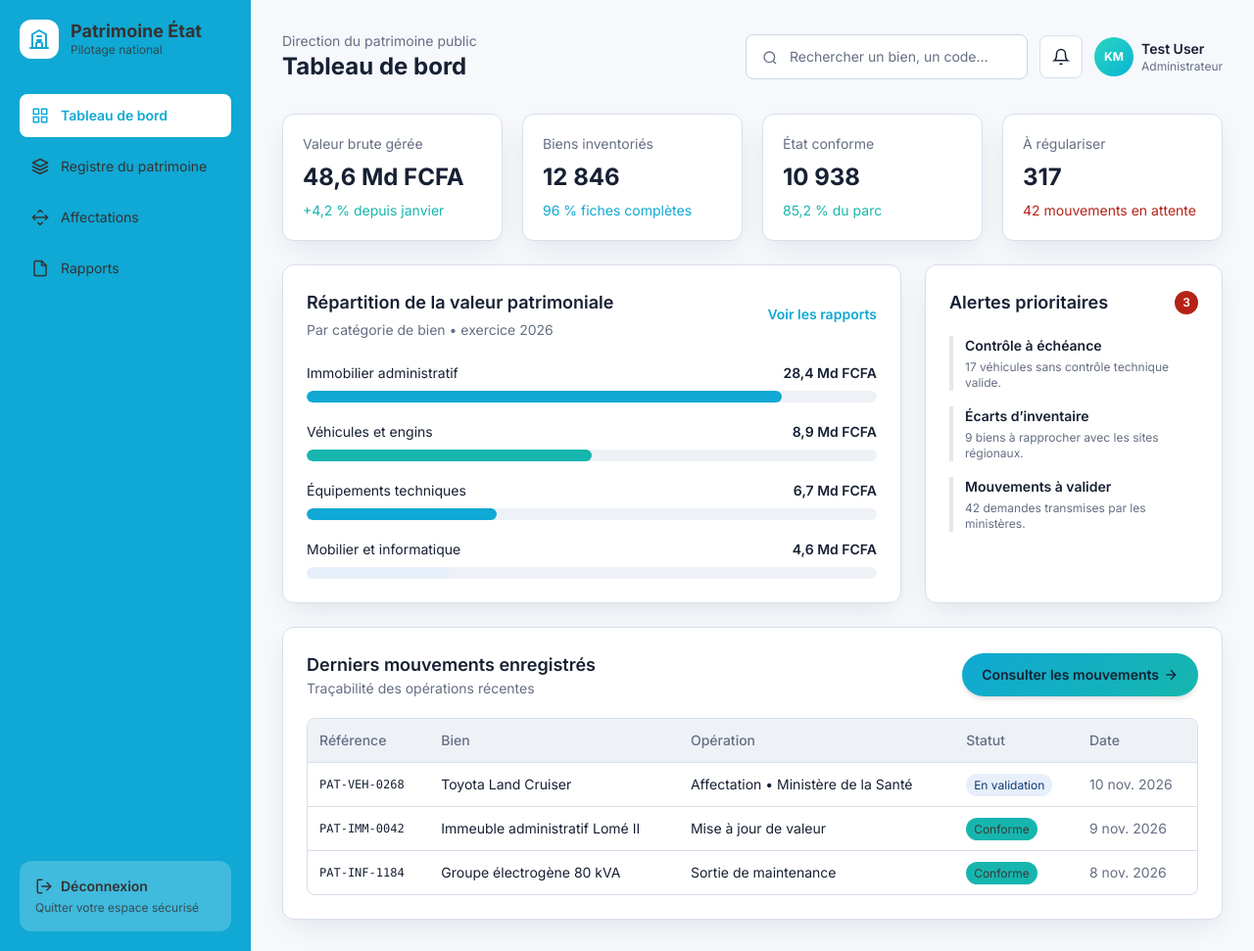
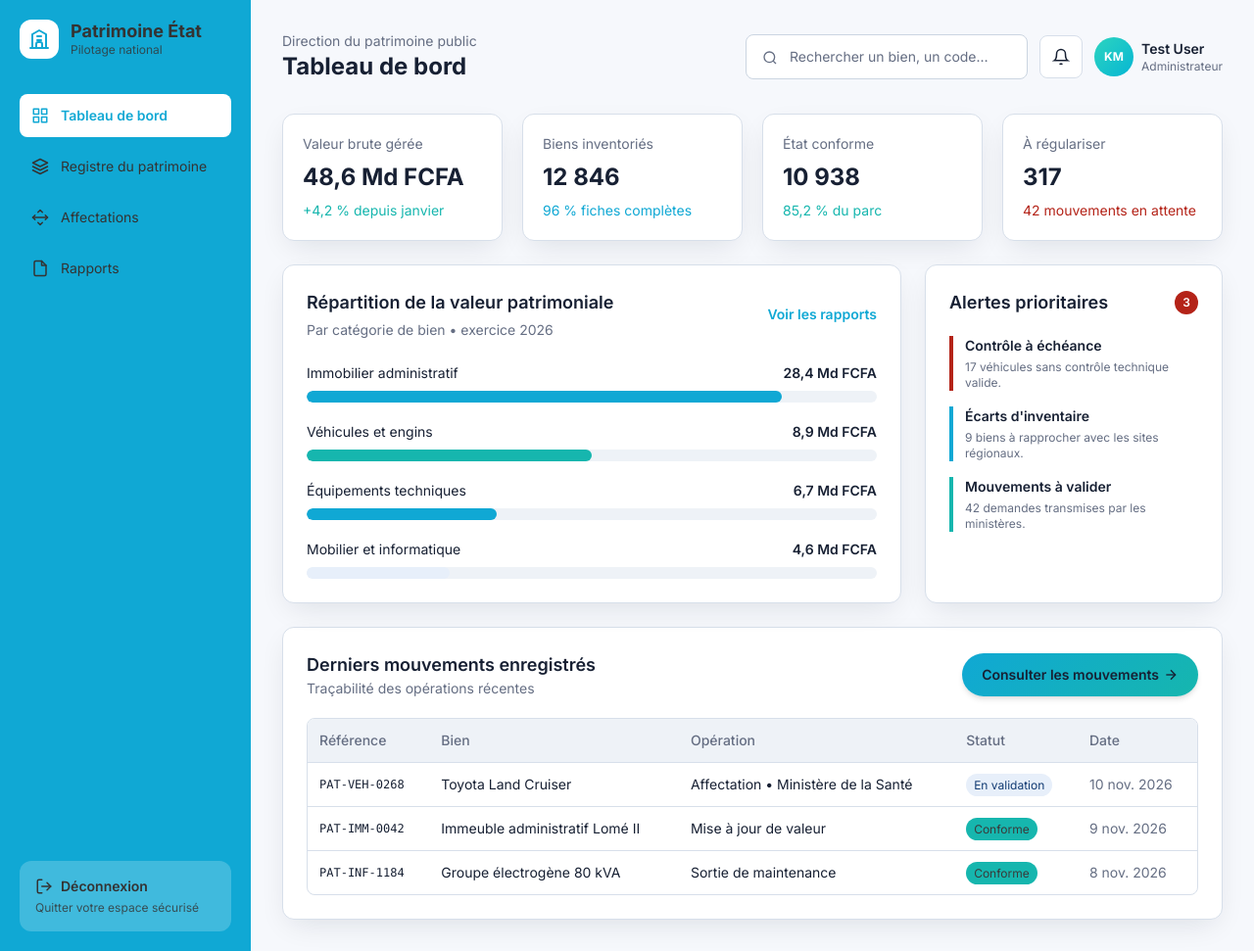
Before and after one commit to isdordjidjigna-lgtm/gestion-patrimoine-etat, a Laravel app: page /dashboard in a window 1280 px wide. Shown: the whole page at 98% size. Run offline with Laravel 12, Linux system fonts and the light colour scheme; a user stored in the database is signed in; data comes from the database, SQL or seed files in the repository; some libraries are stand-ins or nearby versions.

Commit message:
fix: barres de couleur des alertes avec style inline (compatibilité Render)

```diff
--- a/services/auth-service/resources/views/dashboard.blade.php
+++ b/services/auth-service/resources/views/dashboard.blade.php
@@ -105,15 +105,15 @@
             <span class="bg-destructive text-destructive-foreground rounded-full px-2 py-1 text-xs font-semibold">3</span>
         </div>
         <div class="mt-5 space-y-4">
-            <div class="border-l-4 border-destructive pl-3">
+            <div class="pl-3" style="border-left: 4px solid #B42318;">
                 <p class="font-semibold text-sm">Contrôle à échéance</p>
                 <p class="text-xs text-muted-foreground mt-1">17 véhicules sans contrôle technique valide.</p>
             </div>
-            <div class="border-l-4 border-primary pl-3">
-                <p class="font-semibold text-sm">Écarts d’inventaire</p>
+            <div class="pl-3" style="border-left: 4px solid #10A8D4;">
+                <p class="font-semibold text-sm">Écarts d'inventaire</p>
                 <p class="text-xs text-muted-foreground mt-1">9 biens à rapprocher avec les sites régionaux.</p>
             </div>
-            <div class="border-l-4 border-tertiary pl-3">
+            <div class="pl-3" style="border-left: 4px solid #16B6AE;">
                 <p class="font-semibold text-sm">Mouvements à valider</p>
                 <p class="text-xs text-muted-foreground mt-1">42 demandes transmises par les ministères.</p>
             </div>
@@ -128,9 +128,9 @@
             <p class="text-sm text-muted-foreground">Traçabilité des opérations récentes</p>
         </div>
         <a href="/affectations" class="min-h-11 px-5 rounded-full text-foreground text-sm font-semibold shadow-md inline-flex items-center" style="background: linear-gradient(135deg, #10A8D4 0%, #16B6AE 100%);">
-         Consulter les mouvements
-    <svg class="ml-1" width="16" height="16" viewBox="0 0 24 24" fill="none" stroke="currentColor" stroke-width="2"><line x1="5" y1="12" x2="19" y2="12"/><polyline points="12 5 19 12 12 19"/></svg>
-    </a>
+            Consulter les mouvements
+            <svg class="ml-1" width="16" height="16" viewBox="0 0 24 24" fill="none" stroke="currentColor" stroke-width="2"><line x1="5" y1="12" x2="19" y2="12"/><polyline points="12 5 19 12 12 19"/></svg>
+        </a>
     </div>
     <div class="overflow-hidden border border-border rounded-lg">
         <table class="w-full text-sm">
```
